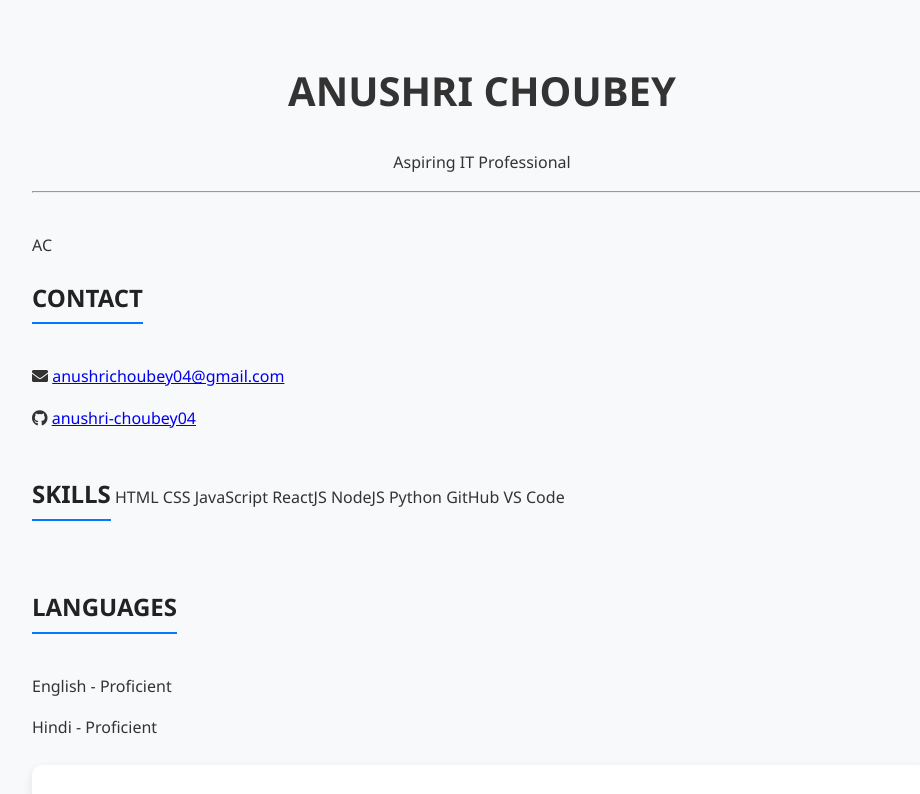
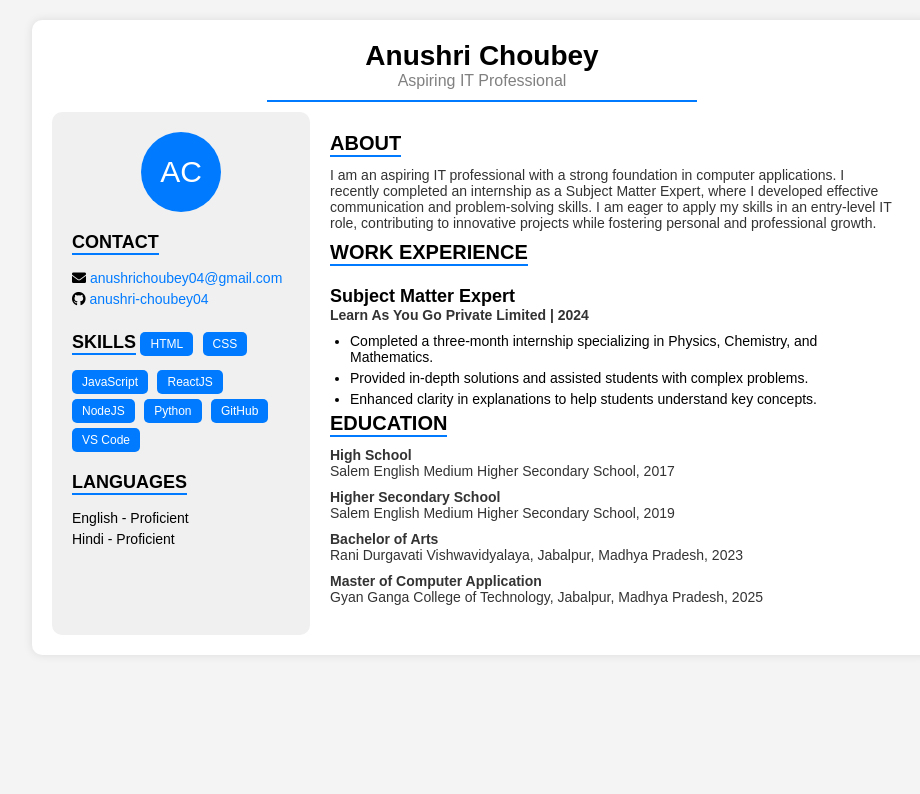
Before and after one commit to anushri-choubey04/My-Resume, a plain HTML site: page index.html in a window 1280 px wide. Shown: the top 794 px of the page, without its empty margins (158-1078 px from the left). Drawn offline with Linux system fonts and the light colour scheme.

Commit message:
Update style.css

```diff
--- a/style.css
+++ b/style.css
@@ -1,126 +1,143 @@
-/* General Styles */
+/* General Reset */
+* {
+    margin: 0;
+    padding: 0;
+    box-sizing: border-box;
+    font-family: Arial, sans-serif;
+}
+
 body {
-    font-family: 'Segoe UI', Tahoma, Geneva, Verdana, sans-serif;
-    font-size: 16px;
+    background-color: #f4f4f4;
+    padding: 20px;
+}
+
+.resume-container {
     max-width: 900px;
+    background: white;
     margin: auto;
-    background: #f8f9fa;
-    color: #333;
-    line-height: 1.6;
+    box-shadow: 0 0 10px rgba(0, 0, 0, 0.1);
+    border-radius: 10px;
+    padding: 20px;
 }
 
 /* Header */
 header {
     text-align: center;
-    padding: 2em 0;
 }
 
-h1 {
-    font-size: 2.5em;
-    text-transform: uppercase;
+header h1 {
+    font-size: 28px;
     font-weight: bold;
 }
 
-h2, h3 {
-    font-size: 1.5em;
-    text-transform: uppercase;
-    font-weight: bold;
-    color: #222;
-    border-bottom: 2px solid #007bff;
-    display: inline-block;
-    padding-bottom: 5px;
-    margin-bottom: 1em;
+header p {
+    font-size: 16px;
+    color: gray;
 }
 
-/* Layout */
-main {
-    display: grid;
-    grid-template-columns: 35% 65%;
-    gap: 1.5em;
-    background: white;
-    padding: 2em;
-    border-radius: 10px;
-    box-shadow: 0 4px 10px rgba(0, 0, 0, 0.1);
+header hr {
+    margin: 10px auto;
+    width: 50%;
+    border: 1px solid #007bff;
 }
 
-#mainLeft {
-    border-right: 2px solid #ddd;
-    padding-right: 1.5em;
+/* Resume Content */
+.resume-content {
+    display: flex;
+}
+
+/* Left Section */
+.left-section {
+    width: 30%;
+    background: #f0f0f0;
+    padding: 20px;
+    border-radius: 10px;
+}
+
+/* Profile */
+.profile {
     text-align: center;
 }
 
-/* Profile Image */
-.profile-img {
-    width: 100px;
-    height: 100px;
-    background: #007bff;
+.avatar {
+    background-color: #007bff;
     color: white;
-    font-size: 1.8em;
-    font-weight: bold;
+    width: 80px;
+    height: 80px;
+    font-size: 30px;
+    line-height: 80px;
     border-radius: 50%;
-    display: flex;
-    align-items: center;
-    justify-content: center;
-    margin: auto;
+    margin: 0 auto;
 }
 
-/* Contact & Info */
-.contact-info {
-    font-size: 14px;
-    margin-top: 1em;
+/* Contact */
+.contact, .skills, .languages {
+    margin-top: 20px;
 }
 
-.contact-info i {
-    color: #007bff;
-    margin-right: 0.5em;
+.contact h2, .skills h2, .languages h2 {
+    font-size: 18px;
+    border-bottom: 2px solid #007bff;
+    display: inline-block;
+    margin-bottom: 10px;
 }
 
-/* Sections */
-section {
-    margin-bottom: 1.5em;
+.contact p {
+    margin: 5px 0;
+    font-size: 14px;
 }
 
-/* Skills & Achievements */
-.skills-list {
-    display: flex;
-    flex-wrap: wrap;
-    gap: 0.5em;
+.contact a {
+    color: #007bff;
+    text-decoration: none;
 }
 
-.skills-list span {
+.skills span {
+    display: inline-block;
     background: #007bff;
     color: white;
     padding: 5px 10px;
-    border-radius: 15px;
-    font-size: 14px;
+    margin: 5px 5px 0 0;
+    font-size: 12px;
+    border-radius: 5px;
 }
 
-/* Language Proficiency */
-.language-bar {
-    display: flex;
-    align-items: center;
-    gap: 5px;
+.languages p {
+    font-size: 14px;
+    margin: 5px 0;
 }
 
-.language-bar .dot {
-    width: 10px;
-    height: 10px;
-    background: lightgray;
-    border-radius: 50%;
+/* Right Section */
+.right-section {
+    width: 70%;
+    padding: 20px;
 }
 
-.language-bar .dot.filled {
-    background: #007bff;
+.right-section h2 {
+    font-size: 20px;
+    font-weight: bold;
+    border-bottom: 2px solid #007bff;
+    display: inline-block;
+    margin-bottom: 10px;
 }
 
-/* Responsive */
-@media (max-width: 768px) {
-    main {
-        display: block;
-    }
-    #mainLeft {
-        border-right: none;
-        padding-right: 0;
-        text-align: left;
-    }
+.right-section h3 {
+    font-size: 18px;
+    margin-top: 10px;
 }
+
+.right-section p {
+    font-size: 14px;
+    margin-bottom: 10px;
+    color: #333;
+}
+
+.right-section ul {
+    list-style-type: disc;
+    margin-left: 20px;
+}
+
+.right-section ul li {
+    font-size: 14px;
+    margin-bottom: 5px;
+}
```
